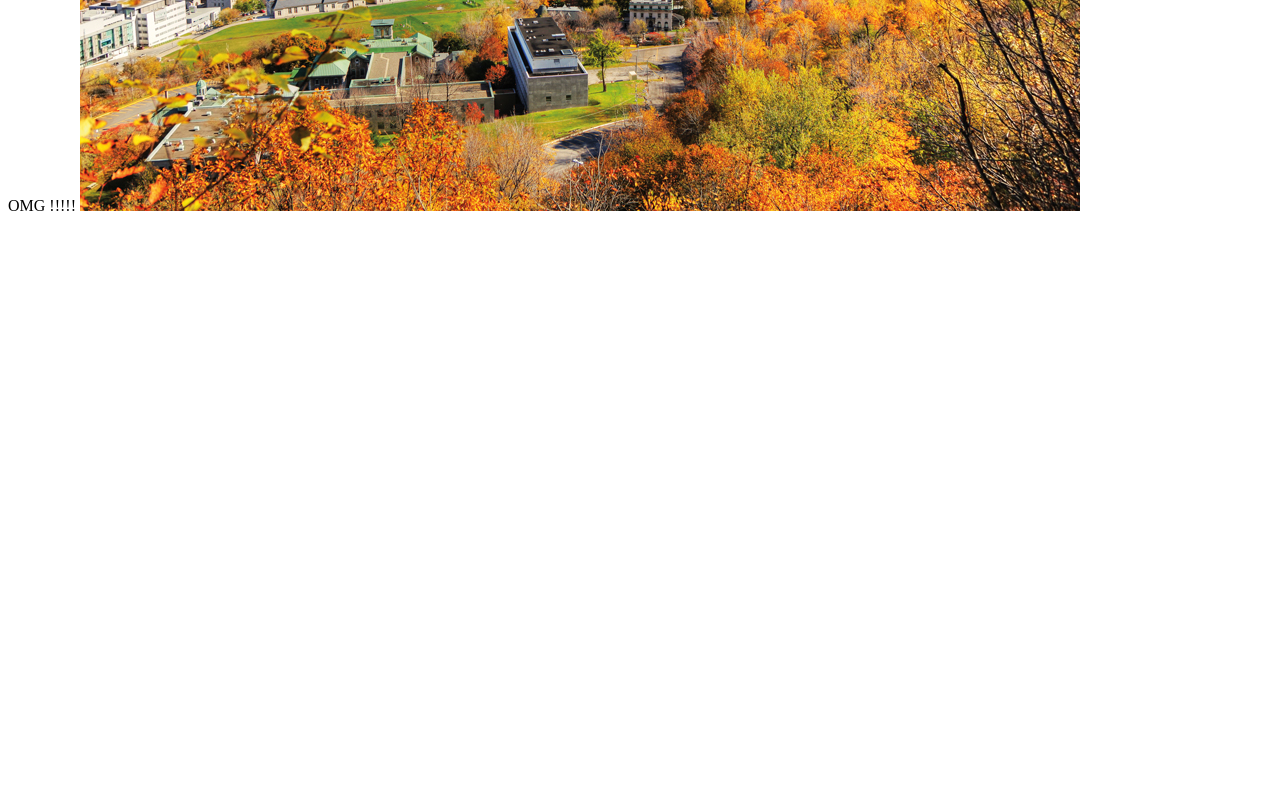
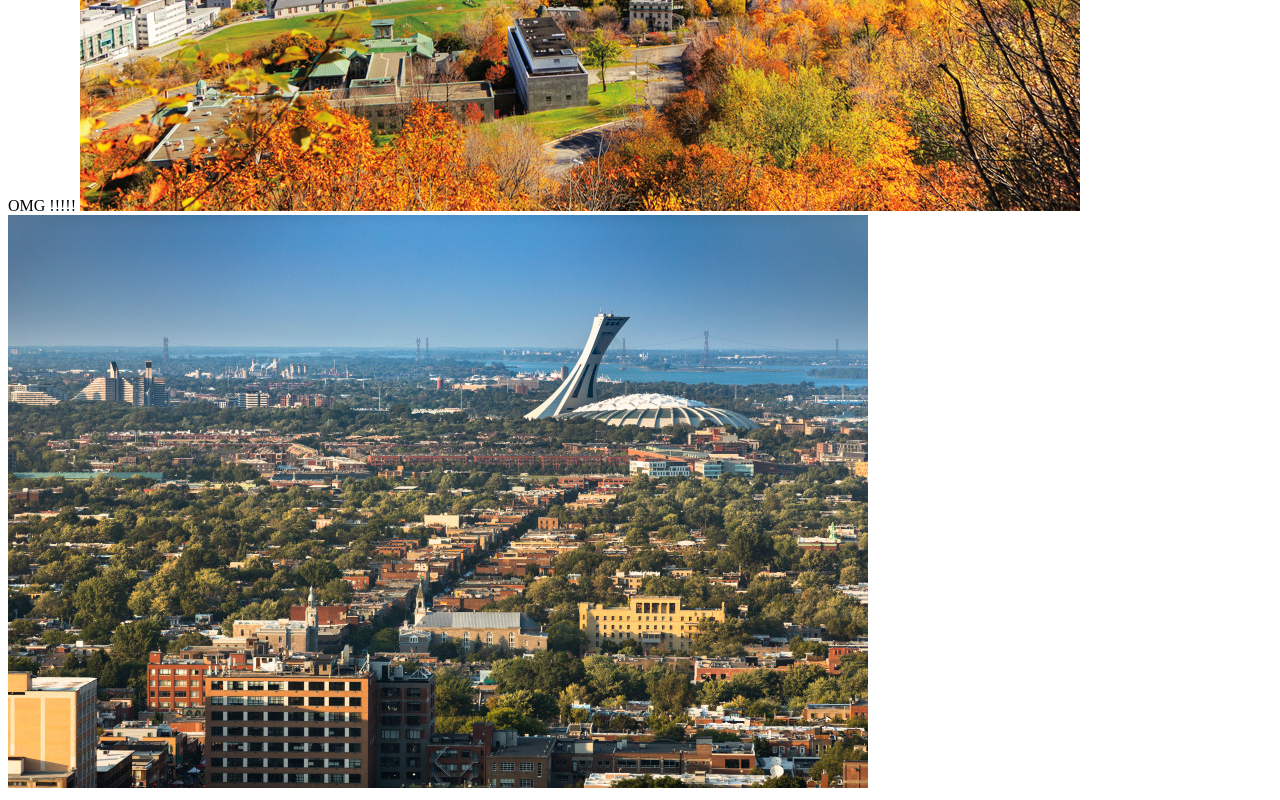
Before and after one commit to swade11/ingrwi24, a plain HTML site: page src/index.html in a window 1280 px wide. Shown: the part 457-1257 px from the top of the page. Before the commit the page ends 800 px from the top, so only its background shows below. Drawn offline with Linux system fonts and the light colour scheme.

```diff
--- a/src/index.html
+++ b/src/index.html
@@ -10,5 +10,6 @@
   <h1>HELLO</h1>
   OMG !!!!!
   <img src="assets/images/image.jpg" alt="Montréal">
+  <img src="assets/images/image2.jpg" alt="Montréal">
 </body>
 </html>
```
Also changed, not shown: src/assets/images/image2.jpg (added).
